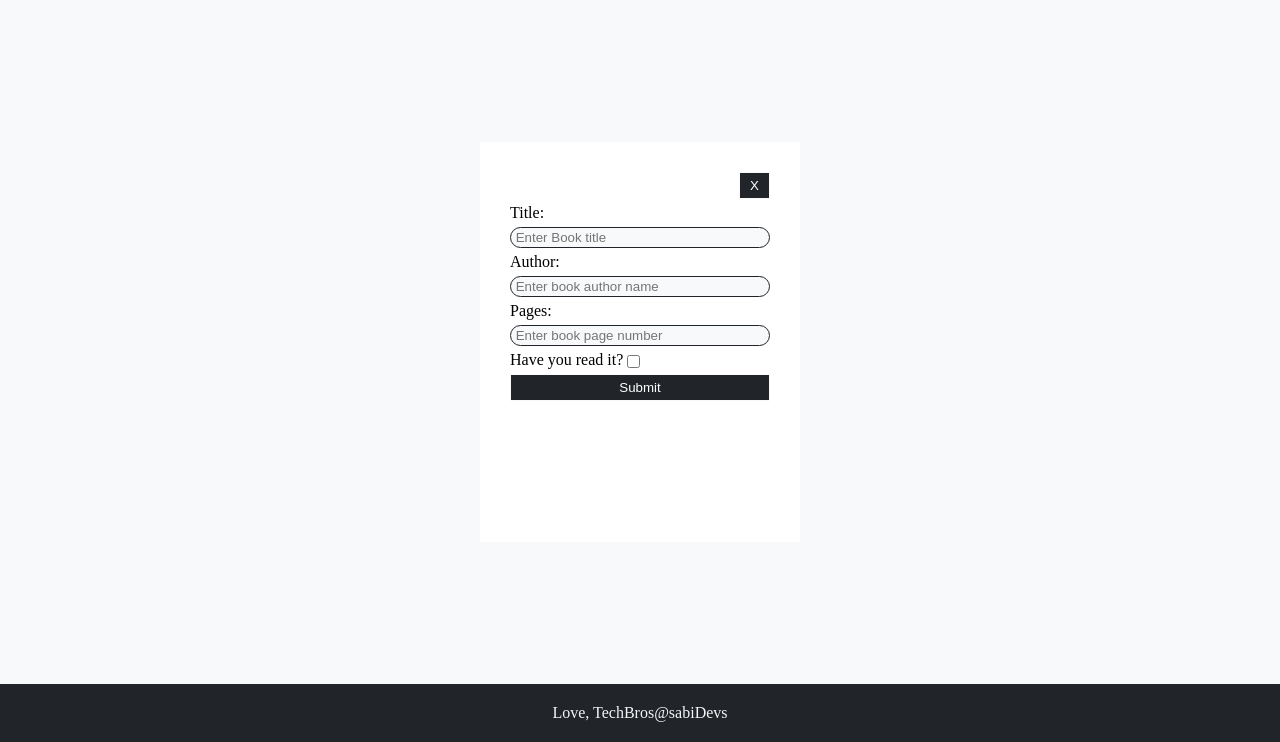
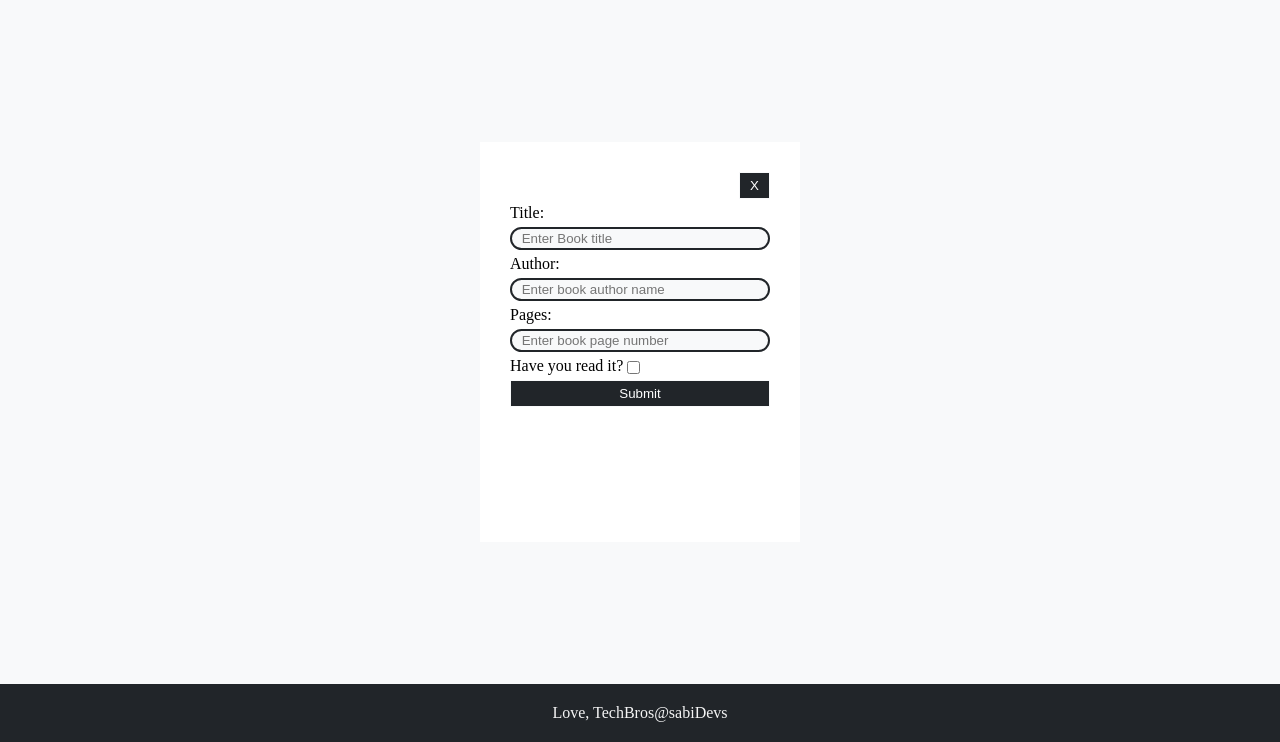
Before and after one commit to Maroprosper/Library, a plain HTML site: page index.html in a window 1280 px wide. Both pictures are taken after a click on the button "Add book". Shown: the part 58-800 px from the top of the page. Drawn offline with Linux system fonts and the light colour scheme.

Commit message:
adjusted input padding

```diff
--- a/style.css
+++ b/style.css
@@ -84,9 +84,9 @@ input, label{
 }
 input{
     background-color: #f8f9fa;
-    border: 1px solid #212529;
+    border: 2px solid #212529;
     border-radius: 3vw;
-    padding: 2px 1px;
+    padding: 2px 6px;
 }
 @media screen and (min-width: 480px) {
     :root{
```
